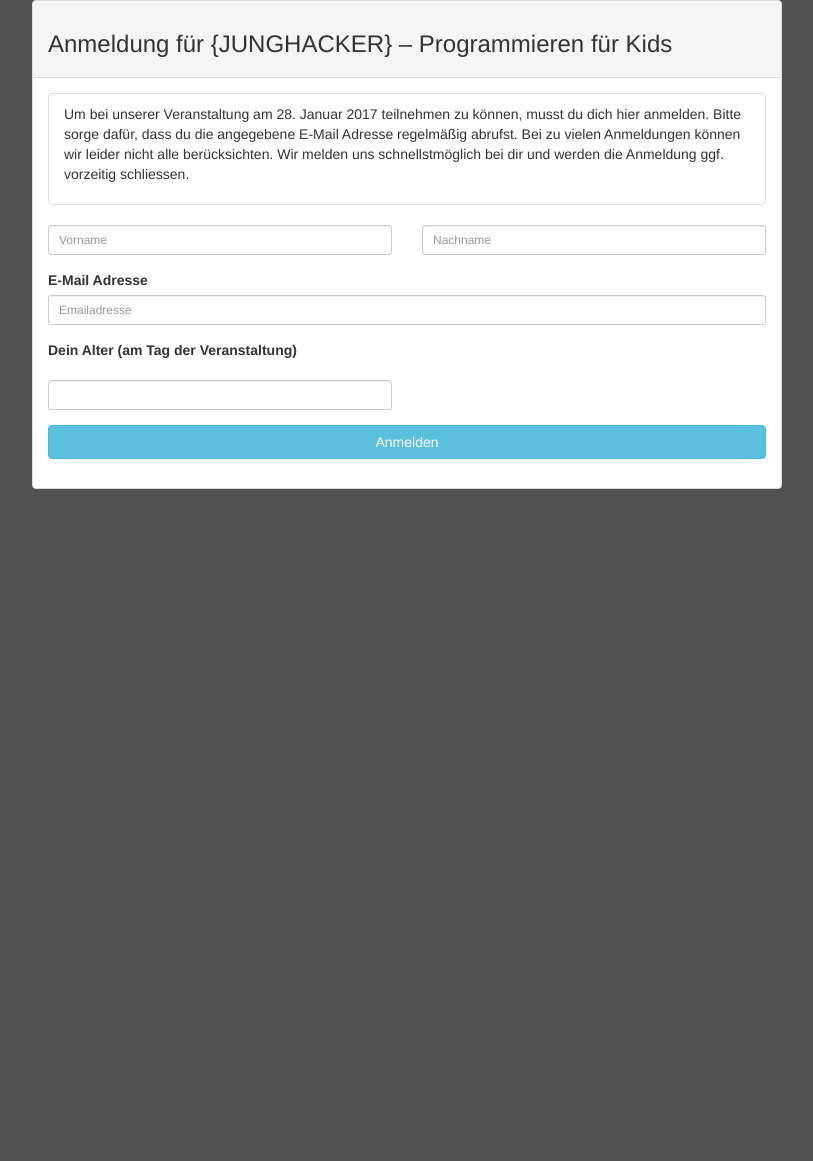
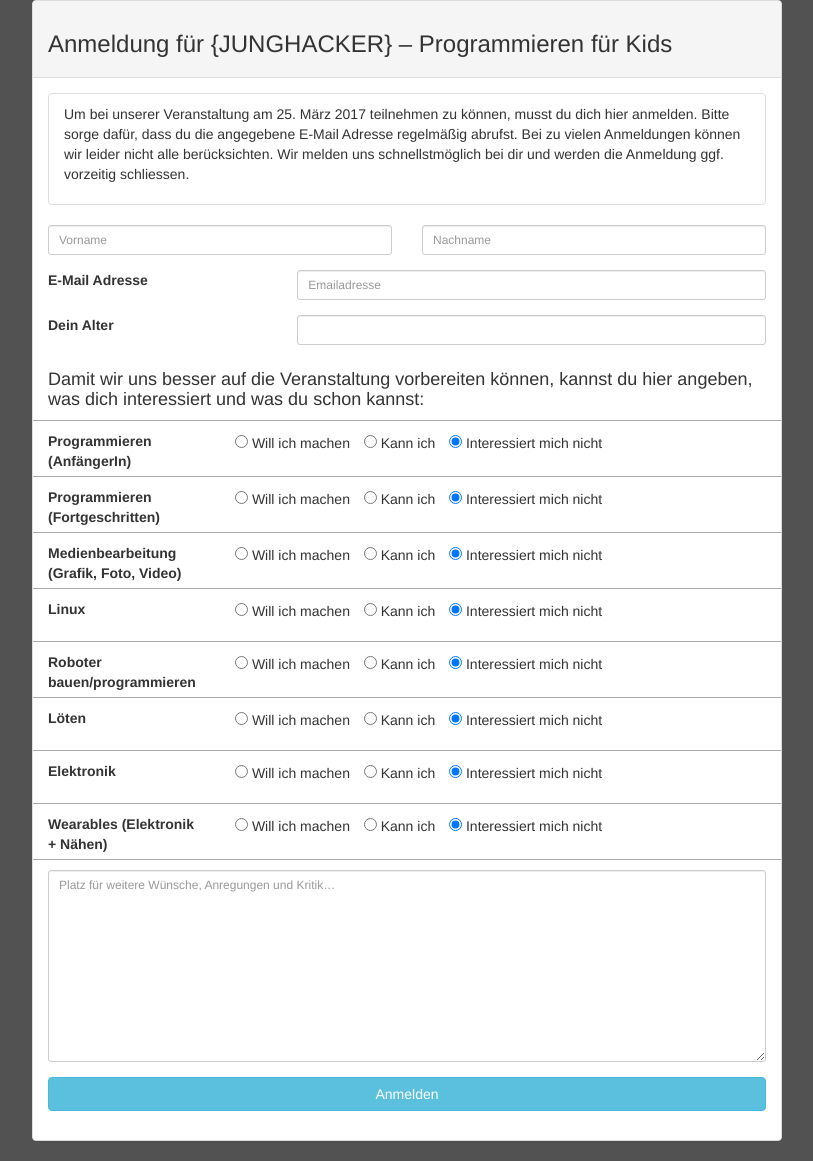
Before and after one commit to Eigenbaukombinat/regpage, a Django app: page /register/ in a window 1280 px wide. Shown: the whole page, without its empty margins (233-1046 px from the left). Before the commit the page ends 489 px from the top, so only its background shows below. Run offline with Django 3.2, Linux system fonts and the light colour scheme; some libraries are stand-ins or nearby versions.

Commit message:
extend register page to include a short survey

```diff
--- a/register/forms.py
+++ b/register/forms.py
@@ -1,3 +1,4 @@
+#coding:utf8
 from django import forms
 from .models import *
 
@@ -6,10 +7,29 @@ class AttendeeForm(forms.ModelForm):
 
     class Meta:
         model = Attendee
-        fields = ['firstname','lastname','email','age',]
+        fields = ['firstname','lastname','email','age',
+                  'coding_einsteiger',
+                  'coding_fortgeschritten',
+                  'medien_bearbeitung',
+                  'linux',
+                  'roboter',
+                  'loeten',
+                  'elektronik',
+                  'wearables',
+                  'freitext']
         widgets = {
             'firstname': forms.TextInput(attrs={'class':'form-control input-sm', 'placeholder':'Vorname'}),
             'lastname': forms.TextInput(attrs={'class':'form-control input-sm', 'placeholder':'Nachname'}),
             'email': forms.EmailInput(attrs={'class':'form-control input-sm', 'placeholder':'Emailadresse'}),
             'age': forms.TextInput(attrs={'class':'form-control input-sm', }),
+            'coding_einsteiger': forms.RadioSelect(),
+            'coding_fortgeschritten': forms.RadioSelect(),
+            'medien_bearbeitung': forms.RadioSelect(),
+            'linux': forms.RadioSelect(),
+            'roboter': forms.RadioSelect(),
+            'loeten': forms.RadioSelect(),
+            'elektronik': forms.RadioSelect(),
+            'wearables': forms.RadioSelect(),
+            'freitext': forms.Textarea(attrs={
+                'class':'form-control input-sm', 'placeholder':'Platz für weitere Wünsche, Anregungen und Kritik…'}),
         }
--- a/register/models.py
+++ b/register/models.py
@@ -3,6 +3,9 @@ from django.utils import timezone
 import datetime
 
 # Create your models here.
+CHOICES = [('yeah', 'Will ich machen'),
+		   ('ez', 'Kann ich'),
+		   ('nope', 'Interessiert mich nicht')]
 
 
 class Attendee(models.Model):
@@ -13,3 +16,12 @@ class Attendee(models.Model):
     email = models.EmailField()
     age = models.PositiveIntegerField()
     submitted_date = models.DateTimeField(default=timezone.now)
+    coding_einsteiger = models.CharField(max_length=20, default='nope', choices=CHOICES)
+    coding_fortgeschritten = models.CharField(max_length=20, default='nope', choices=CHOICES)
+    medien_bearbeitung = models.CharField(max_length=20, default='nope', choices=CHOICES)
+    linux = models.CharField(max_length=20, default='nope', choices=CHOICES)
+    roboter = models.CharField(max_length=20, default='nope', choices=CHOICES)
+    loeten = models.CharField(max_length=20, default='nope', choices=CHOICES)
+    elektronik = models.CharField(max_length=20, default='nope', choices=CHOICES)
+    wearables = models.CharField(max_length=20, default='nope', choices=CHOICES)
+    freitext = models.TextField(blank=True)
--- a/register/static/css/style.css
+++ b/register/static/css/style.css
@@ -9,3 +9,29 @@ body{
 	background: rgba(255, 255, 255, 0.8);
 	box-shadow: rgba(0, 0, 0, 0.3) 20px 20px 20px;
 }
+
+.radios .form-group ul {
+	list-style: none !important;
+	padding:0;
+}
+
+.radios .form-group ul li {
+	display: inline;
+	margin-right: 10px;
+}
+
+.radios {
+	border-bottom: 1px solid #aaa;
+	margin-bottom: 10px;
+}
+.alter {
+	border-bottom: 1px solid #aaa;
+	margin-bottom: 10px;
+}
+
+.freitext {
+	margin-top: 10px;
+}
+.radios .form-group label {
+	font-weight: normal;
+}
--- a/register/templates/register_page.html
+++ b/register/templates/register_page.html
@@ -23,7 +23,7 @@
                        <ul class="list-group">
                         <li class="list-group-item">
 <p>
-Um bei unserer Veranstaltung am 28. Januar 2017 teilnehmen zu können, musst du dich hier anmelden. Bitte sorge dafür, dass du die angegebene E-Mail Adresse regelmäßig abrufst. Bei zu vielen Anmeldungen können wir leider nicht alle berücksichten. Wir melden uns schnellstmöglich bei dir und werden die Anmeldung ggf. vorzeitig schliessen.
+Um bei unserer Veranstaltung am 25. März 2017 teilnehmen zu können, musst du dich hier anmelden. Bitte sorge dafür, dass du die angegebene E-Mail Adresse regelmäßig abrufst. Bei zu vielen Anmeldungen können wir leider nicht alle berücksichten. Wir melden uns schnellstmöglich bei dir und werden die Anmeldung ggf. vorzeitig schliessen.
 
 
 </p>
@@ -43,25 +43,123 @@ Um bei unserer Veranstaltung am 28. Januar 2017 teilnehmen zu können, musst du
                             </div>
                         </div>
                         <div class="row">
-                            <div class="col-xs-12 col-sm-12 col-md-12">
+                            <div class="col-xs-12 col-sm-4 col-md-4">
 					           <label>E-Mail Adresse</label>
+                            </div>
+                            <div class="col-xs-12 col-sm-8 col-md-8">
                                 <div class="form-group">
                                     {{ form.email }}
                                 </div>
                             </div>
                         </div>
                         <div class="row">
-                            <div class="col-xs-12 col-sm-12 col-md-12">
-				<div class="form-group">
-					<label>Dein Alter (am Tag der Veranstaltung)</label>
+                            <div class="col-xs-12 col-sm-4 col-md-4">
+                					<label>Dein Alter</label>
                             </div>
-                            </div>
-                            <div class="col-xs-6 col-sm-6 col-md-6">
+                            <div class="col-xs-12 col-sm-8 col-md-8">
                 				<div class="form-group">
                 					{{ form.age }}
                 				</div>
                             </div>
                         </div>
+                        <div class="row alter">
+
+                            <div class="col-sm-12">
+                                <h4>Damit wir uns besser auf die Veranstaltung vorbereiten können, kannst du hier angeben, was dich interessiert und was du schon kannst:</h4>
+
+                            </div>
+                        </div>
+                        <div class="row radios">
+                            <div class="col-xs-12 col-sm-3 col-md-3">
+                                <label>Programmieren (AnfängerIn)</label>
+                            </div>
+                            <div class="col-xs-12 col-sm-9 col-md-9">
+                                <div class="form-group">
+                                    {{ form.coding_einsteiger }}
+                                </div>
+                            </div>
+                        </div>
+                        <div class="row radios">
+                            <div class="col-xs-12 col-sm-3 col-md-3">
+                                <label>Programmieren (Fortgeschritten)</label>
+                            </div>
+                            <div class="col-xs-12 col-sm-9 col-md-9">
+                                <div class="form-group">
+                                    {{ form.coding_fortgeschritten }}
+                                </div>
+                            </div>
+                        </div>
+                        <div class="row radios">
+                            <div class="col-xs-12 col-sm-3 col-md-3">
+                                <label>Medienbearbeitung (Grafik, Foto, Video)</label>
+                            </div>
+                            <div class="col-xs-12 col-sm-9 col-md-9">
+                                <div class="form-group">
+                                    {{ form.medien_bearbeitung }}
+                                </div>
+                            </div>
+                        </div>
+                        <div class="row radios">
+                            <div class="col-xs-12 col-sm-3 col-md-3">
+                                <label>Linux</label>
+                            </div>
+                            <div class="col-xs-12 col-sm-9 col-md-9">
+                                <div class="form-group">
+                                    {{ form.linux }}
+                                </div>
+                            </div>
+                        </div>
+                        <div class="row radios">
+                            <div class="col-xs-12 col-sm-3 col-md-3">
+                                <label>Roboter bauen/programmieren</label>
+                            </div>
+                            <div class="col-xs-12 col-sm-9 col-md-9">
+                                <div class="form-group">
+                                    {{ form.roboter }}
+                                </div>
+                            </div>
+                        </div>
+                        <div class="row radios">
+                            <div class="col-xs-12 col-sm-3 col-md-3">
+                                <label>Löten</label>
+                            </div>
+                            <div class="col-xs-12 col-sm-9 col-md-9">
+                                <div class="form-group">
+                                    {{ form.loeten }}
+                                </div>
+                            </div>
+                        </div>
+                        <div class="row radios">
+                            <div class="col-xs-12 col-sm-3 col-md-3">
+                                <label>Elektronik</label>
+                            </div>
+                            <div class="col-xs-12 col-sm-9 col-md-9">
+                                <div class="form-group">
+                                    {{ form.elektronik }}
+                                </div>
+                            </div>
+                        </div>
+                        <div class="row radios">
+                            <div class="col-xs-12 col-sm-3 col-md-3">
+                                <label>Wearables (Elektronik + Nähen)</label>
+                            </div>
+                            <div class="col-xs-12 col-sm-9 col-md-9">
+                                <div class="form-group">
+                                    {{ form.wearables }}
+                                </div>
+                            </div>
+                        </div>
+                        <div class="row freitext">
+                            <div class="col-xs-12 col-sm-12 col-md-12">
+                                <div class="form-group">
+                                    {{ form.freitext }}
+                                </div>
+                            </div>
+                        </div>
+
+
+
+
                         <button class="btn btn-info btn-block" type="submit" value="Anmelden">Anmelden</button>
                         </form>
                     </div>
--- a/register/views.py
+++ b/register/views.py
@@ -31,6 +31,15 @@ def register(request):
         attendee.lastname = form.cleaned_data['lastname']
         attendee.email = form.cleaned_data['email']
         attendee.age = form.cleaned_data['age']
+        attendee.coding_einsteiger = form.cleaned_data['coding_einsteiger']
+        attendee.coding_fortgeschritten = form.cleaned_data['coding_fortgeschritten']
+        attendee.medien_bearbeitung = form.cleaned_data['medien_bearbeitung']
+        attendee.linux = form.cleaned_data['linux']
+        attendee.roboter = form.cleaned_data['roboter']
+        attendee.loeten = form.cleaned_data['loeten']
+        attendee.elektronik = form.cleaned_data['elektronik']
+        attendee.wearables = form.cleaned_data['wearables']
+        attendee.freitext =form.cleaned_data['freitext']
         attendee.submitted_date = datetime.datetime.now()
 
         submitted = attendee.submitted_date.ctime()
@@ -64,7 +73,8 @@ Dein Team von {JUNGHACKER} – Programmieren für Kids.
                     fail_silently=False,
                     )
         except:
-            return render(request, 'status.html',{'headline': 'Schwerer Fehler!', 'status':'Es ist etwas schiefgegangen. Bitte versuche es später noch einmal oder melde dich unter info@junghacker.de!'})
+            pass
+            #return render(request, 'status.html',{'headline': 'Schwerer Fehler!', 'status':'Es ist etwas schiefgegangen. Bitte versuche es später noch einmal oder melde dich unter info@junghacker.de!'})
 
         attendee.save()
         return render(request, 'status.html', {'headline': 'Danke fuer deine Anmeldung!', 'status':'Eine Bestätigungsmail wurde an deine E-Mail Adresse geschickt.'})
```
Also changed, not shown: register/migrations/0002_auto_20170308_2230.py (added), 1 other file. Lines whose indentation alone changed are shown as unchanged.
